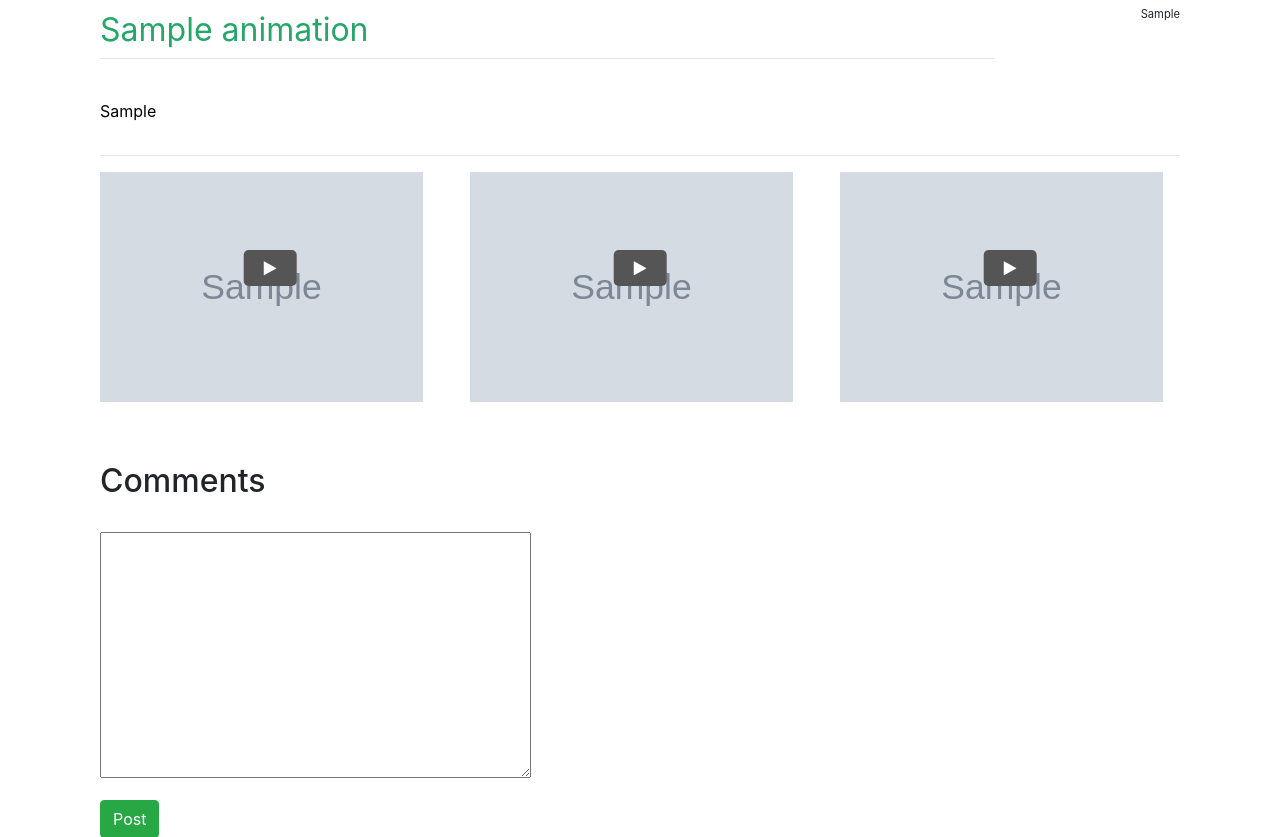
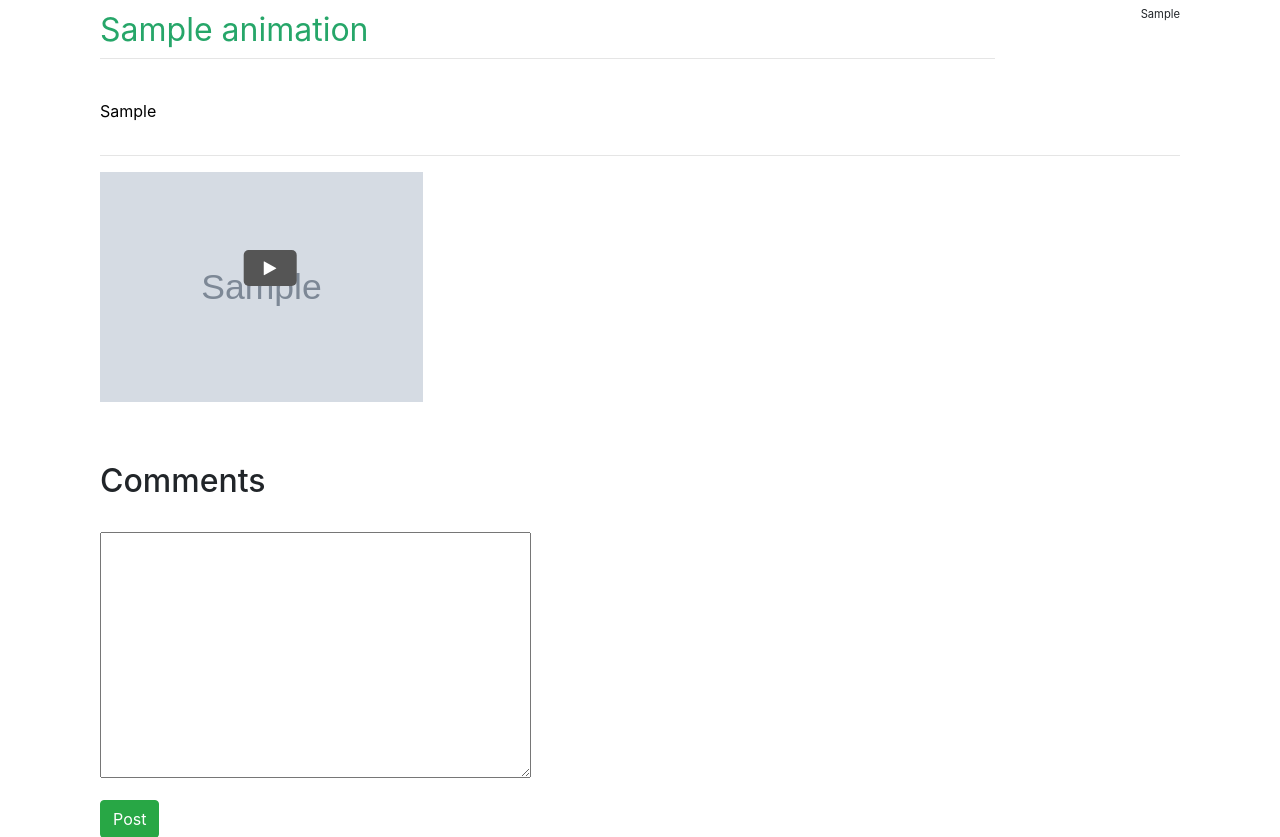
Before and after one commit to jayasjacob/FOSSEE-MAIN, a Django app: template fossee_manim/templates/fossee_manim/video.html in a window 1280 px wide. Shown: the part 757-1594 px from the top of the page. Run offline with Django 3.2, Linux system fonts and the light colour scheme; tables that the repository leaves empty hold one stand-in row (values such as "Sample post"); the template is opened without the code that fills it: values that come from a table or form of the project are taken from there, most other values are stand-ins (such as "Sample title", 1, 10 or a date in 2020); grey boxes marked "Sample" are stand-in pictures; some libraries are stand-ins or nearby versions.

Commit message:
Removed the 3 video constraint; quirky indentation changes

```diff
--- a/fossee_manim/templates/fossee_manim/video.html
+++ b/fossee_manim/templates/fossee_manim/video.html
@@ -29,34 +29,26 @@
                                 <hr>
                                 <br>
                                 <p style="color:black; font-size: 100%; float: left;">
-                                        {{ video.0.animation.outline }}
+                                        {{ video.0.animation.outline|safe }}
                                 </p>
                                 <br>
                                 </div>
        </div>
        <hr>
 	   <div class="row">
+		   {% if reco %}
+		   {% for item in reco %}
                 <div class="col-md-4">
-                        <a href="{% url 'video' reco.0.id  %}" >
+                        <a href="{% url 'video' item.id  %}" >
                                 <span class="fa fa-play fa-4x" id="play-btn"></span>
-                                <img height="95%" width="95%" src="{{ reco.0.thumbnail.url }}">
+                                <img height="95%" width="95%" src="{{ item.thumbnail.url }}">
                         </a>
                 </div>
-                <div class="col-md-4">
-                        <a href="{% url 'video' reco.1.id  %}" >
-                                <span class="fa fa-play fa-4x" id="play-btn"></span>
-                                <img height="95%" width="95%" src="{{ reco.1.thumbnail.url }}">
-                        </a>
-                </div>
-                <div class="col-md-4">
-                        <a href="{% url 'video' reco.2.id  %}" >
-                                <span class="fa fa-play fa-4x" id="play-btn"></span>
-                                <img height="95%" width="95%" src="{{ reco.2.thumbnail.url }}">
-                        </a>
-                </div>
+			{% endfor %}
+			{% endif %}
        </div>
         <div>
-                <br>  <br>
+        <br><br>
         	<h2>Comments</h2>
             <div>
             <form method="POST">
@@ -65,7 +57,6 @@
                 {{ comment_form.as_p }}
                 <button type="submit" class="btn btn-success">Post</button>
             </form>
-
           	</div>
             <hr style="background-color: #fff;
                   border-top: 5px double #8c8b8b;">
@@ -82,7 +73,6 @@
 	                </tbody>
             	{% endfor %}
                   </table>
-
             <br>
         </div>
 	</div>
```
Lines whose indentation alone changed are shown as unchanged.
